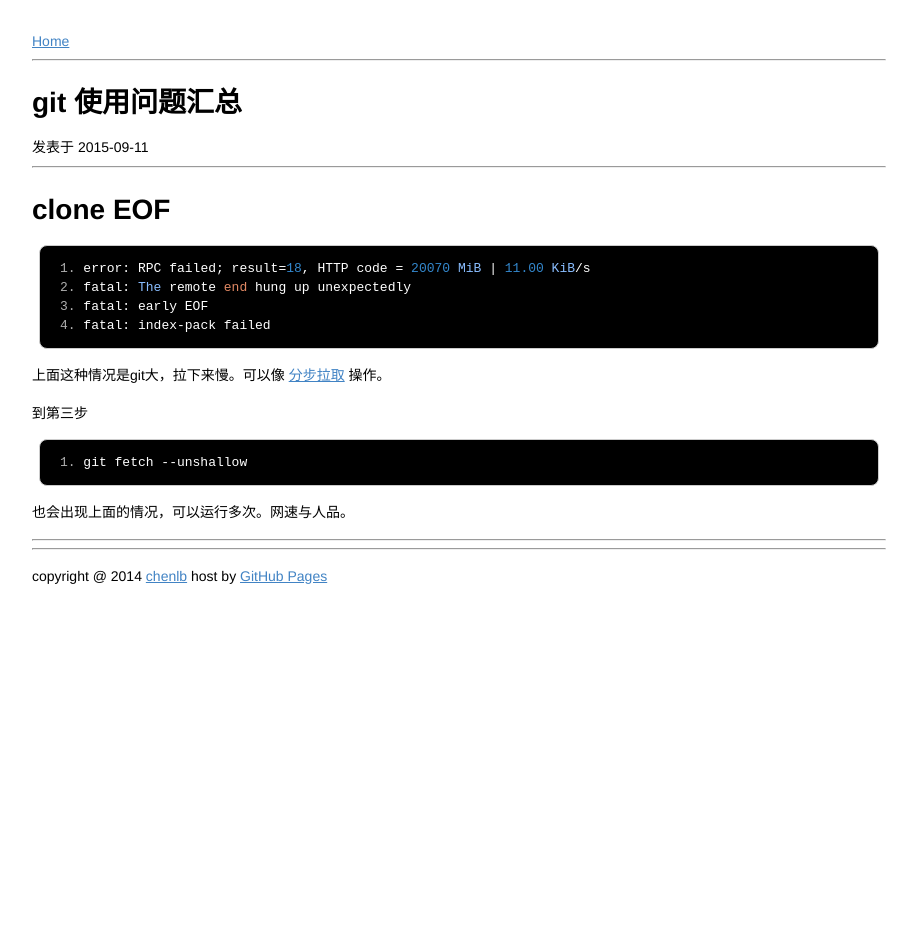
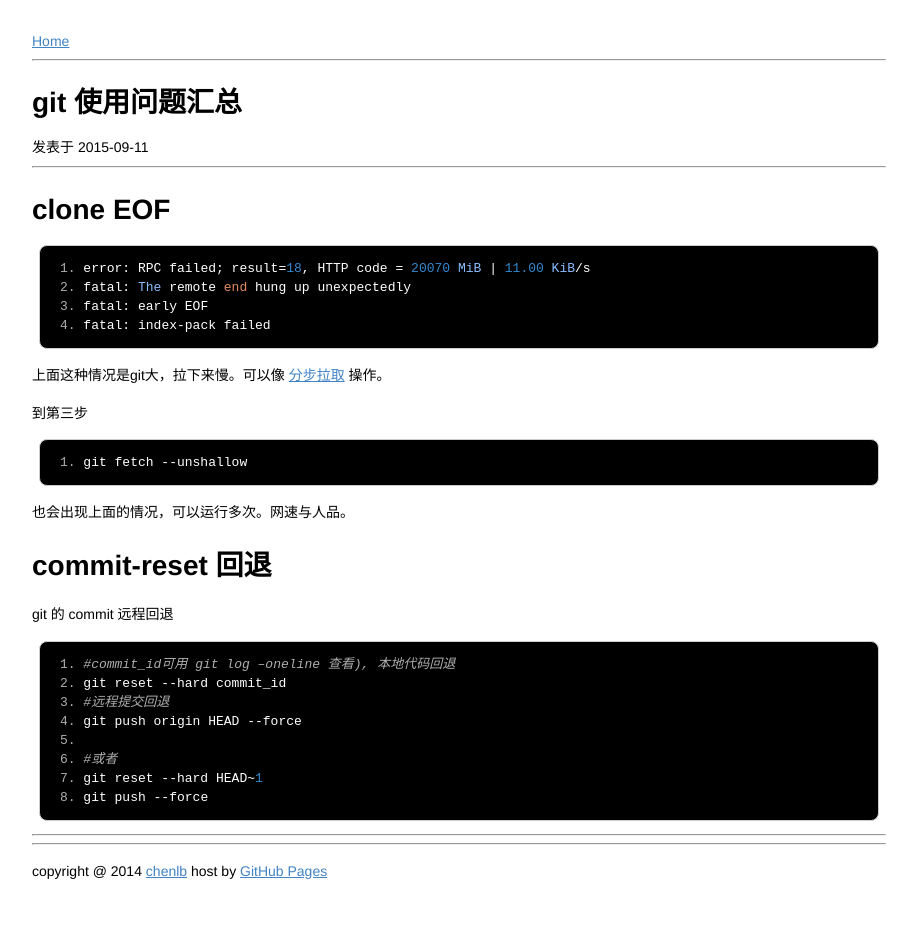
Before and after one commit to chenlb/chenlb.github.io, a Jekyll site: the page built from _posts/2015-09-11-git-use-qa.md, in a window 1280 px wide. Shown: the whole page, without its empty margins (181-1098 px from the left). Built offline with Jekyll 4.4.1, drawn with Linux system fonts in a browser that asks for light colours; before the commit the page ends 900 px from its top, so only the background shows below that.

Commit message:
加入远程回退

````diff
--- a/_posts/2015-09-11-git-use-qa.md
+++ b/_posts/2015-09-11-git-use-qa.md
@@ -22,3 +22,18 @@ git fetch --unshallow
 ```
 
 也会出现上面的情况，可以运行多次。网速与人品。
+
+# commit-reset 回退
+
+git 的 commit 远程回退
+
+```bash
+#commit_id可用 git log –oneline 查看), 本地代码回退
+git reset --hard commit_id
+#远程提交回退
+git push origin HEAD --force
+
+#或者
+git reset --hard HEAD~1
+git push --force
+```
````
